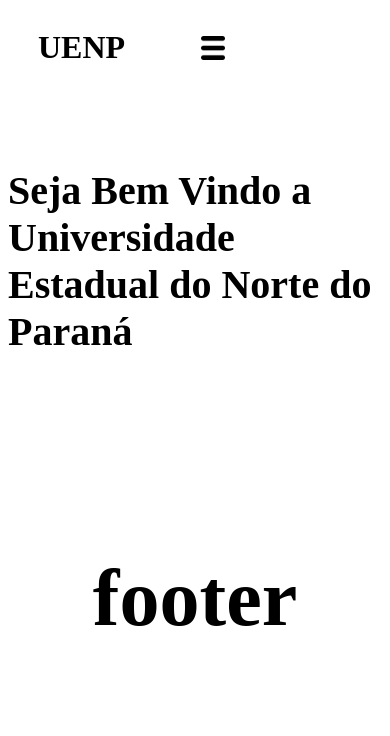
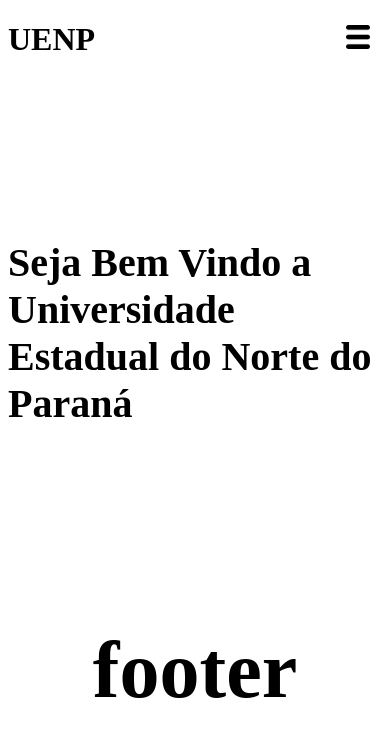
Before and after one commit to JJUUNN0/setup, a React (Vite) app in the folder landing-page/: page / in a window 390 px wide. Shown: the top 736 px of the page. Built offline with nearby package versions, Linux system fonts and the light colour scheme.

Commit message:
feat: funcionou hamburger em tablet e celular

```diff
--- a/landing-page/src/components/header/index.jsx
+++ b/landing-page/src/components/header/index.jsx
@@ -1,5 +1,5 @@
 import { useState } from "react";
-import { All, Logo, MenuContent, MenuIcon, MenuStyled, Imagem } from "./style";
+import { MenuStyled, Imagem, MenuIcon } from "./style";
 import facebookLogo from "../../images/facebook.png";
 import instagramLogo from "../../images/instagram.png";
 import menu from "../../images/menu.png";
@@ -15,13 +15,10 @@
   };
 
   return (
-    <All>
-      <Logo>
+   <>
+      <div>
         <h1>UENP</h1>
-      </Logo>
-      <MenuContent>
-        <MenuIcon onClick={toggleMenu} src={menu} width="24px" />
-      </MenuContent>
+      </div>
       <MenuStyled show={show}>
         <li>
           <a href="#us"> A UENP</a>
@@ -41,9 +38,13 @@
           <button onClick={closeMenu}>X</button>
         )}
       </MenuStyled>
+      <div>
+        < MenuIcon onClick={toggleMenu} src={menu} width="24px" />
+      </div>
+   </>
 
 
-    </All>
+
   );
 }
 
--- a/landing-page/src/components/header/style.jsx
+++ b/landing-page/src/components/header/style.jsx
@@ -1,29 +1,6 @@
 import styled from "styled-components";
 import { media } from "../../components/styles/media.js";
 
-const All = styled.header`
-  display: flex;
-  align-items: center;
-  justify-content: space-between;
-  border-bottom: 1px solid #fff;
-  background-color: ${({ theme }) => theme.second};
-  width: 100%;
-  position: fixed;
-  z-index: 9999;
-
-  ${media.desktop`
-    width: 100%;
-  `}
-
-  ${media.mobile`
-    width: 100vw;
-  `}
-`;
-
-const Logo = styled.div`
-  width: 150px;
-  padding-left: 30px;
-`;
 
 const MenuStyled = styled.ul`
   flex: 1;
@@ -71,41 +48,23 @@
   margin-right: 30px;
 `;
 
-const MenuContent = styled.div`
-  position: absolute;
-  z-index: 4;
-  width: 100%;
-  padding: 10px;
-  background-color: ${({ theme }) => theme.second};
-  overflow: hidden;
-  display: none;
-  height: 1vh;
 
-  ${media.desktop`
-    display: flex;
-    align-items: center;
-    position: fixed;
-    justify-content: space-around;
+
+const MenuIcon = styled.img`
+  cursor: pointer;
+  display: none; /* Oculta o menu hamburger em dispositivos que não são móveis */
+
+  ${media.mobile`
+    display: block; /* Exibe o menu hamburger apenas em dispositivos móveis */
+    position: absolute;
+    top: 25px;
+    right: 20px;
+    width: 24px;
+    height: auto;
   `}
 
   ${media.tablet`
-
-  `}
-
-  ${media.mobile`
-    display: flex;
-    align-items: end;
-  `}
-`;
-
-const MenuIcon = styled.img`
-  cursor: pointer;
-
-  ${media.desktop`
-  `}
-
-  ${media.mobile`
-    display: block;
+    display: block; /* Exibe o menu hamburger apenas em dispositivos móveis */
     position: absolute;
     top: 25px;
     right: 20px;
@@ -114,4 +73,4 @@
   `}
 `;
 
-export { Logo, All, MenuStyled, Imagem, MenuContent, MenuIcon };
+export {  MenuStyled, Imagem, MenuIcon };
```
